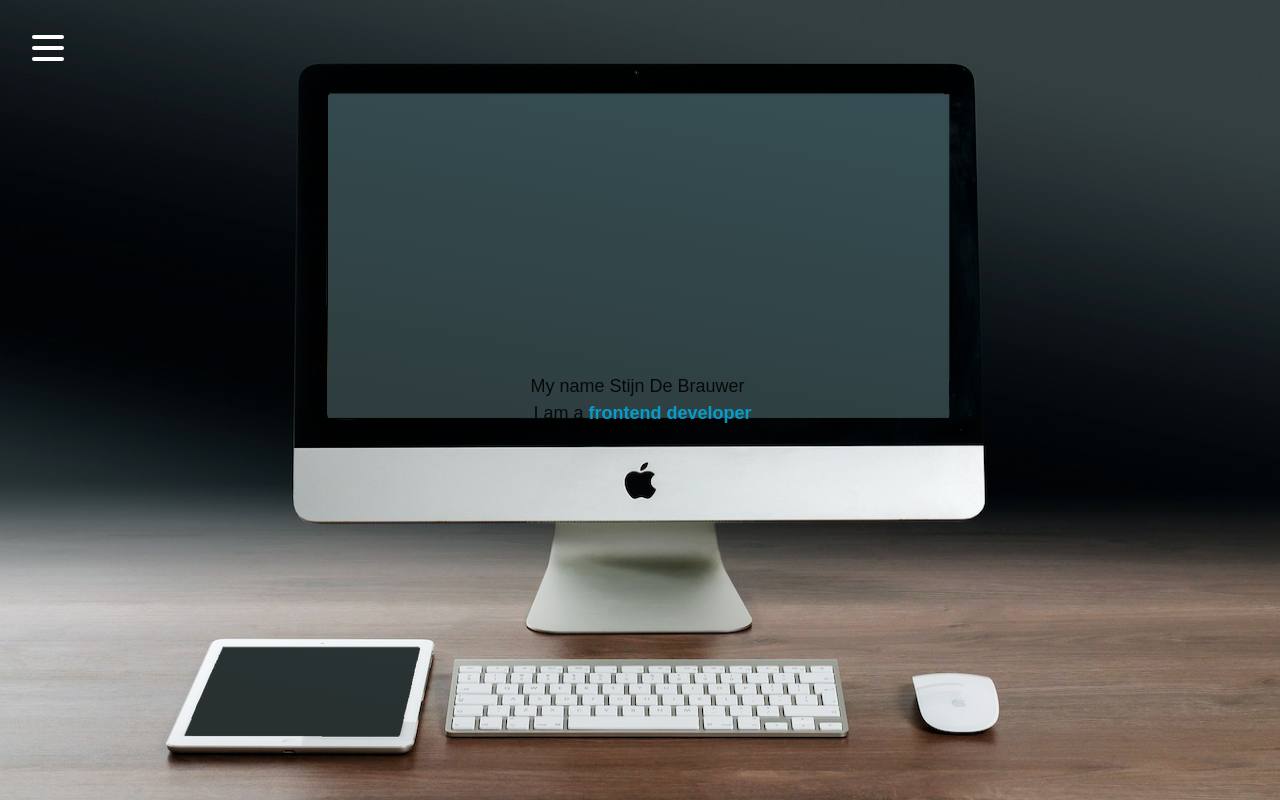
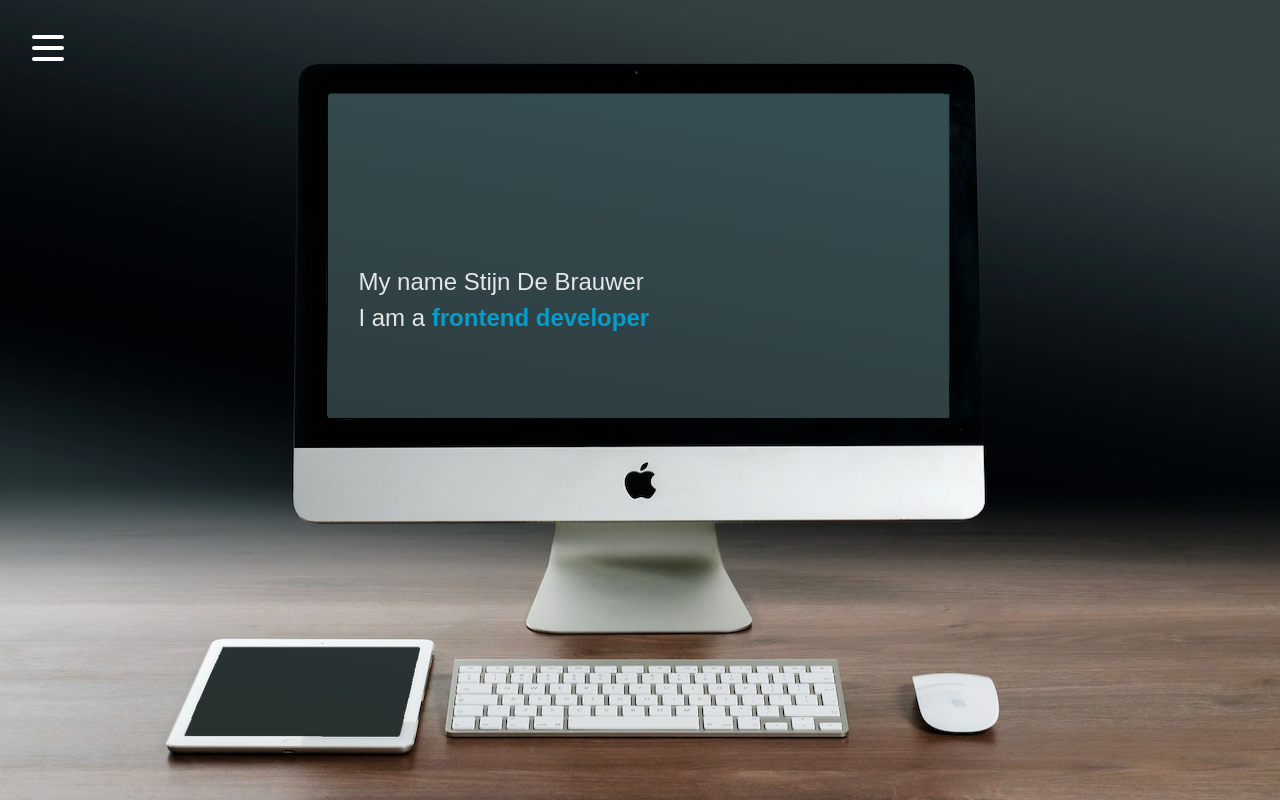
Before and after one commit to StijnDeBrauwer/portfolio, a React (Create React App) app: page / in a window 1280 px wide. Built offline with nearby package versions, Linux system fonts and the light colour scheme.

Commit message:
slicing desktop version

```diff
--- a/src/components/sections/home/home.style.ts
+++ b/src/components/sections/home/home.style.ts
@@ -20,6 +20,8 @@ export const StyledHomeSection = styled.div`
   @media ${Metrics.mediaQueries.tablet} {
     background-image: url(${Images.homeDesktop}),
       linear-gradient(10deg, rgba(40, 48, 48, 1) 14%, rgba(57, 85, 91, 1) 100%);
+
+    justify-content: flex-start;
   }
 `;
 
@@ -40,6 +42,16 @@ export const WelcomeMessage = styled.p`
     font-size: ${Fonts.sizes.xlarge};
   }
 
+  @media ${Metrics.mediaQueries.tablet} {
+    text-align: left;
+
+    padding: 30vh 0 0 28vw;
+
+
+    color: ${Colors.white};
+    font-size: ${Fonts.sizes.xxlarge};
+  }
+
   b{
     color ${Colors.accent}
   }
--- a/src/components/sections/home/home.type.ts
+++ b/src/components/sections/home/home.type.ts
@@ -1,4 +1,4 @@
 export enum HomeText {
   INTRO = 'Hello',
-  ME = 'My name Stijn De Brauwer \n I am a <b>frontend developer<b>',
+  ME = 'My name Stijn De Brauwer \nI am a <b>frontend developer<b>',
 }
```
